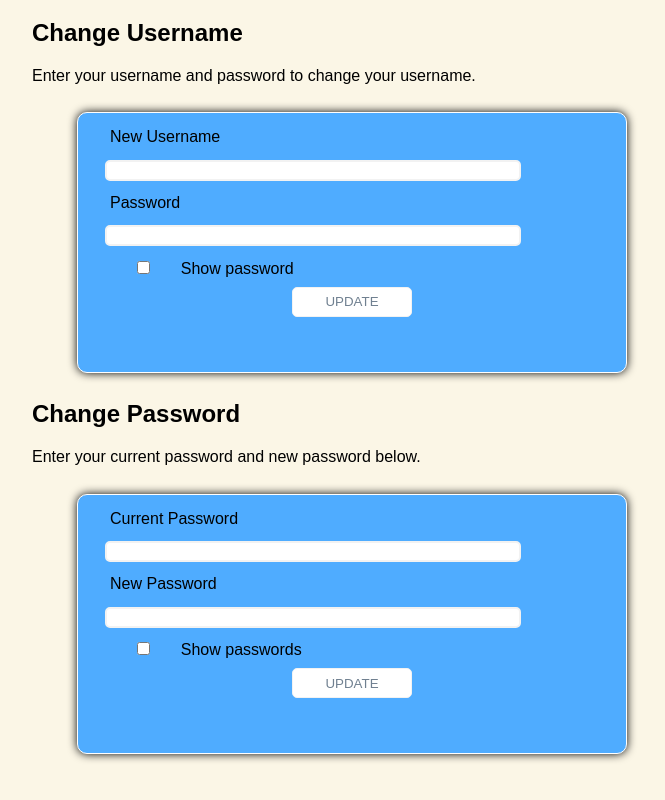
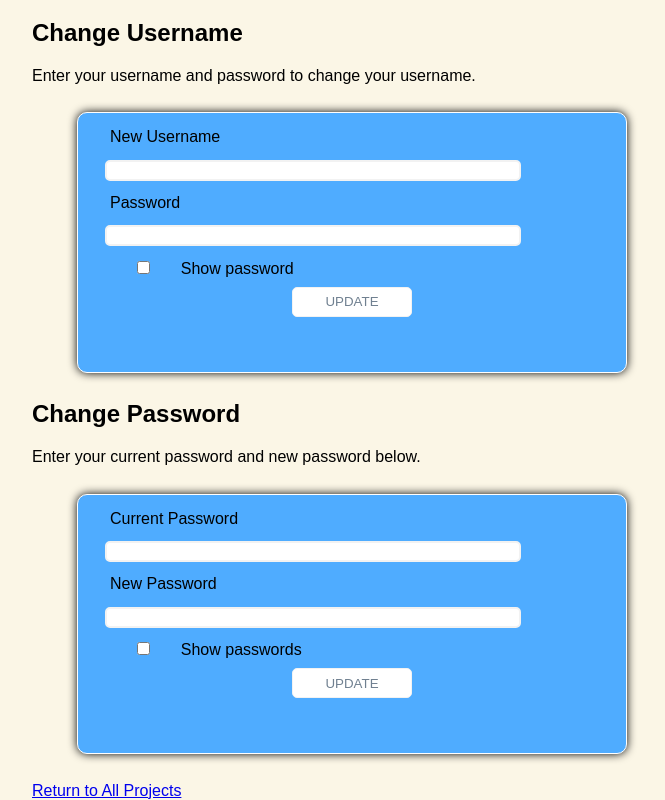
Before and after one commit to jh8133/Summer21-VJSA, a plain HTML site: page 03-multi-form-password-toggle.html in a window 1280 px wide. Shown: the part 61-861 px from the top of the page, without its empty margins (288-953 px from the left). Drawn offline with Linux system fonts and the light colour scheme.

Commit message:
Add link to return to TOC

```diff
--- a/03-multi-form-password-toggle.html
+++ b/03-multi-form-password-toggle.html
@@ -121,6 +121,10 @@
         </form>
     </div>
 
+    <footer>
+        <a href="https://jh8133.github.io/Summer21-VJSA/">Return to All Projects</a>
+    </footer>
+
     <script>
 			/* Notes:
 			 1. add a document listener for change
```
Also changed, not shown: 01-password-visibility.html (+3 -1 lines), 02-multi-password-visibility.html (+3 -0 lines).
